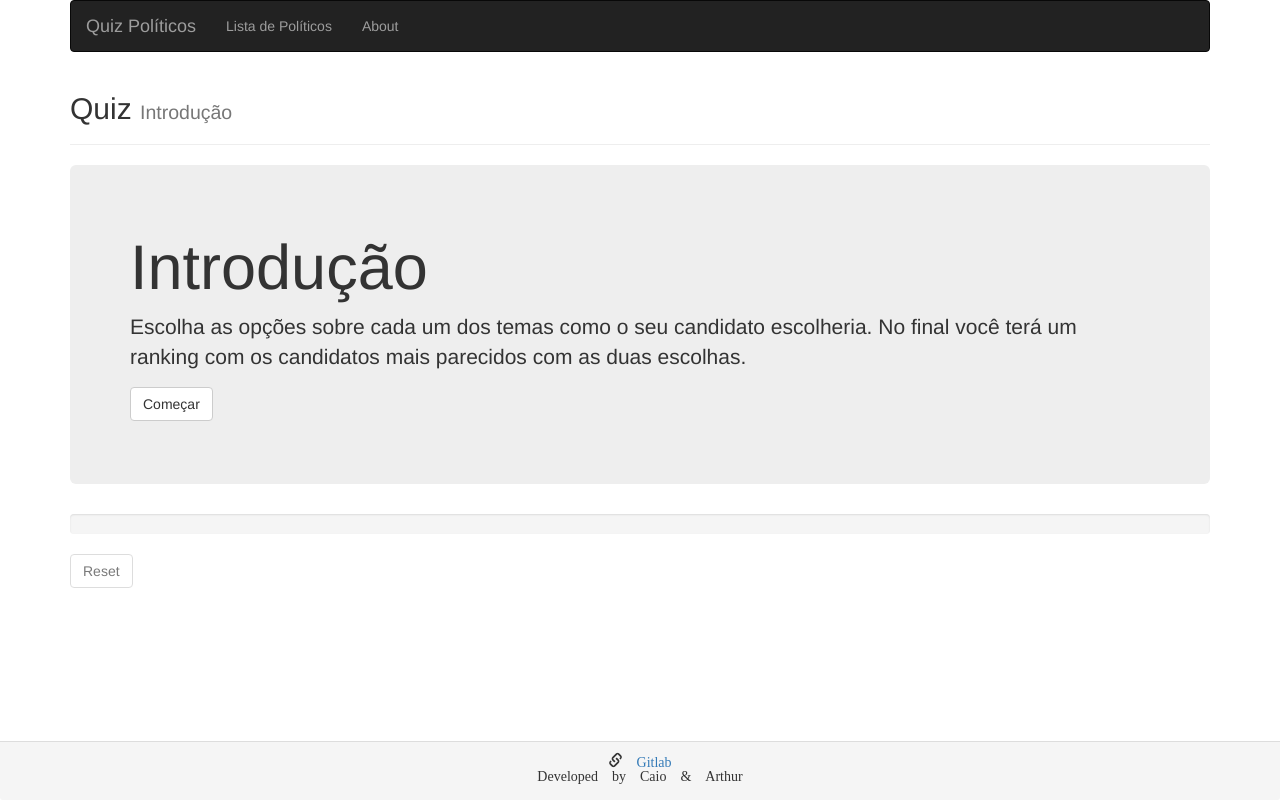
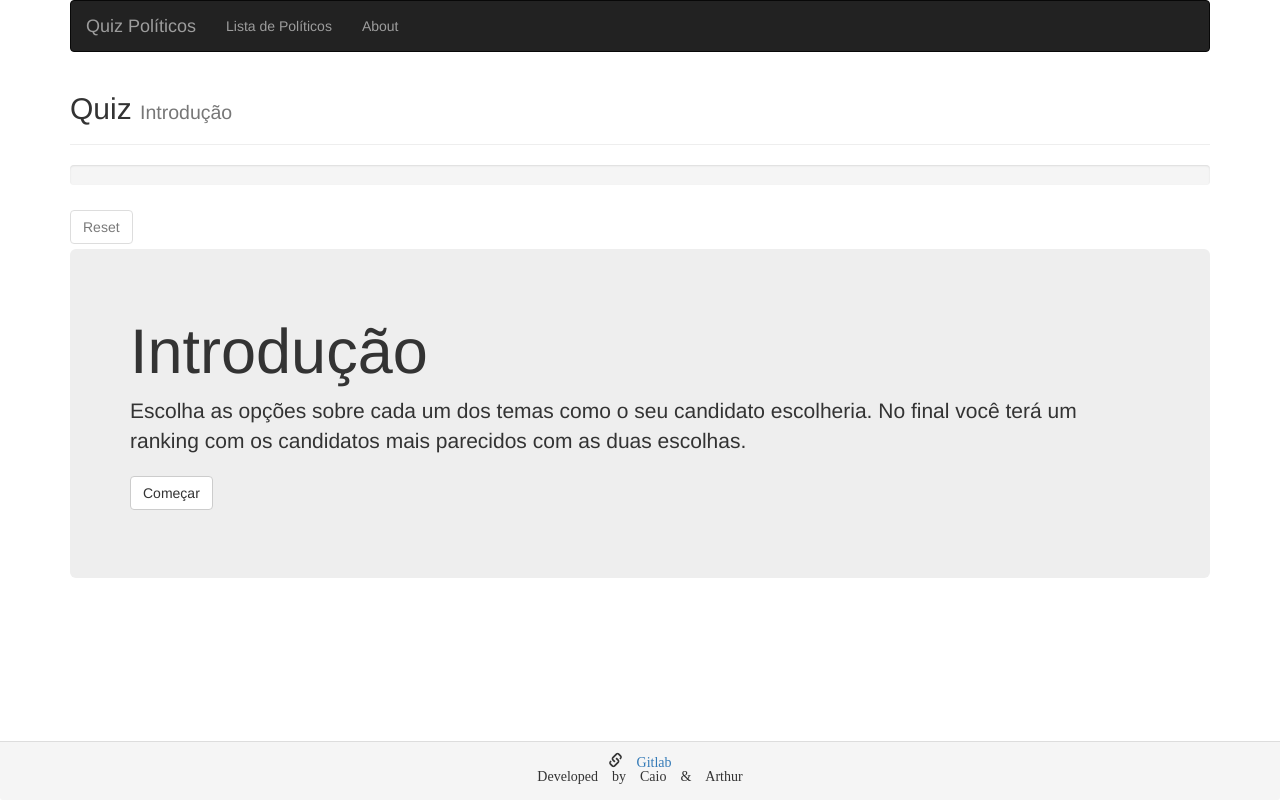
Before and after one commit to caiohsramos/politicos, a React (Create React App) app: page /#/quiz in a window 1280 px wide. Built offline with nearby package versions, Linux system fonts and the light colour scheme.

Commit message:
Mudancas nos botoes

```diff
--- a/src/main/app.jsx
+++ b/src/main/app.jsx
@@ -9,7 +9,9 @@ export default props => (
     <div className='content'>
     <div className='container'>
         <Menu />
+        <div className='conteiner'>
         <Routes />
+        </div>
         <Footer />
     </div>
     </div>
--- a/src/quiz/quiz.jsx
+++ b/src/quiz/quiz.jsx
@@ -70,9 +70,9 @@ export default class Quiz extends Component {
         return (
             <div>
                 <QuizHeader progress={this.state.progress} N={N}/>
-                <QuizContent progress={this.state.progress} handleNext={this.handleAnswer} N={N} grades={this.state.grades} />
                 <ProgressBar now={this.state.progress} max={N+1} bsStyle="info" />
                 <QuizButton text='Reset' handleClick={this.handleReset} show={(this.state.progress > 0)} />
+                <QuizContent progress={this.state.progress} handleNext={this.handleAnswer} N={N} grades={this.state.grades} />
             </div>
         )
     }
--- a/src/quiz/tema.jsx
+++ b/src/quiz/tema.jsx
@@ -32,12 +32,12 @@ export default class Tema extends Component {
     render () {
         return (
             <div>
+                <p className='text-right'>
+                <Button bsClass='btn btn-success space-top ' onClick={() => this.props.handleAnswer(answers[this.props.n-1][this.state.selectedValue].grades)}>Próximo</Button>
+                </p>
                 <RadioGroup selectedValue={this.state.selectedValue} onChange={this.handleChange}>
                     {this.renderLines()}
                 </RadioGroup>
-                <p className='text-center'>
-                <Button bsClass='btn btn-success space-top ' onClick={() => this.props.handleAnswer(answers[this.props.n-1][this.state.selectedValue].grades)}>Próximo</Button>
-                </p>
             </div>
         )
     }
--- a/src/templates/footer.jsx
+++ b/src/templates/footer.jsx
@@ -1,4 +1,5 @@
 import React from 'react'
+
 export default props=>(
 	<div className='footer'>
 	<footer className="navbar-footer panel-footer text-center navbar-fixed-bottom">
--- a/src/templates/quizButton.jsx
+++ b/src/templates/quizButton.jsx
@@ -4,7 +4,8 @@ import { Button } from 'react-bootstrap'
 export default props => (
     <Button
         onClick={props.handleClick}
-        disabled={!props.show}>
+        disabled={!props.show}
+        bsClass='btn btn-default space-top'>
         {props.text}
     </ Button>
 )
```
